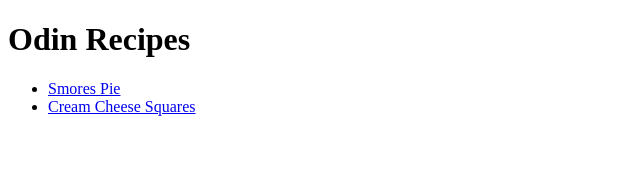
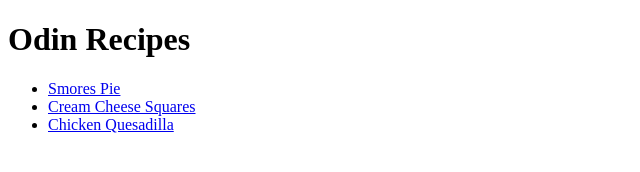
Before and after one commit to agsprague/odin-recipes2, a plain HTML site: page index.html in a window 1280 px wide. Shown: the whole page, without its empty margins (0-640 px from the left). Drawn offline with Linux system fonts and the light colour scheme.

Commit message:
add link for quesadilla page

```diff
--- a/index.html
+++ b/index.html
@@ -11,6 +11,7 @@
 
         <li><a href="./recipes/smores-pie.html">Smores Pie</a></li>
         <li><a href="./recipes/cream-cheese-squares.html">Cream Cheese Squares</a></li>
+        <li><a href="./recipes/chicken-quesadilla.html">Chicken Quesadilla</a></li>
 
         </ul>
     </body>
```
